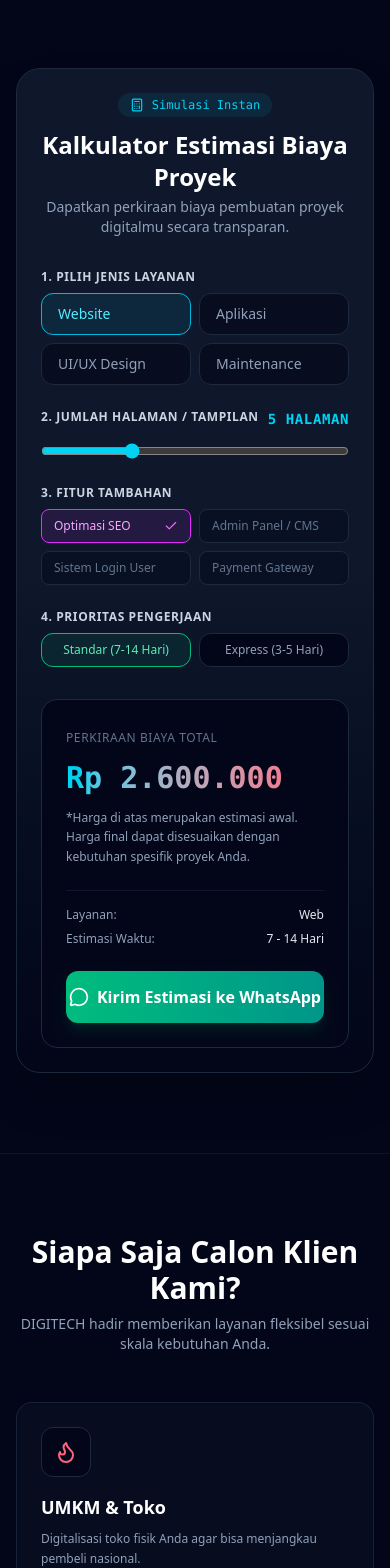
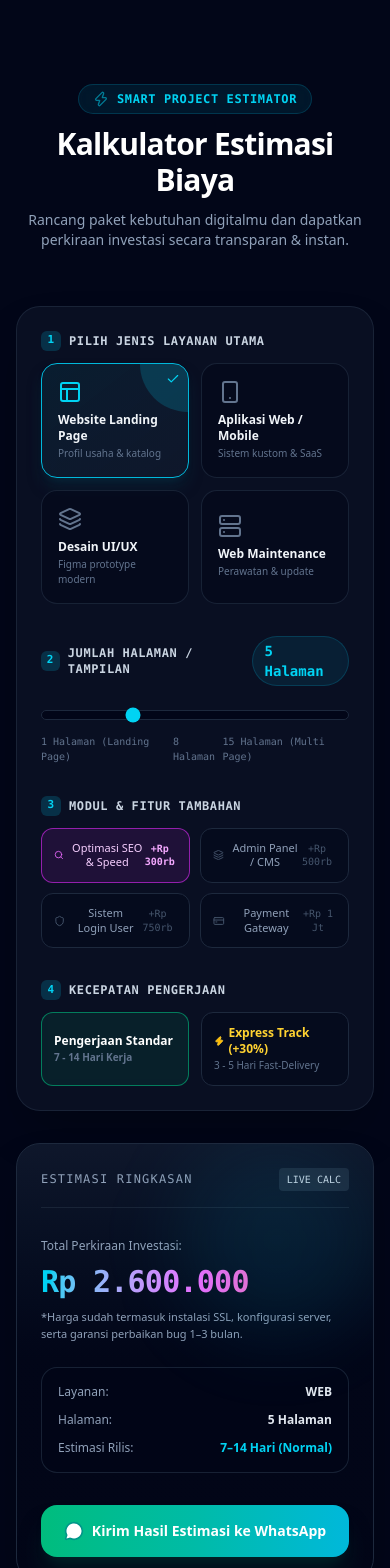
Before and after one commit to reyhansyahkamil34rpl-beep/digitech-web, a Next.js app: page / in a window 390 px wide. Shown: the part 7080-8648 px from the top of the page. Built offline with nearby package versions, Linux system fonts and the light colour scheme.

Commit message:
Upgrade tampilan kalkulator estimasi biaya ke versi modern & futuristik

```diff
--- a/app/page.tsx
+++ b/app/page.tsx
@@ -4,7 +4,8 @@ import React, { useState } from 'react';
 import {
   Code2, Layout, Smartphone, Settings, Sparkles, CheckCircle2,
   ArrowRight, MessageCircle, ChevronRight, Calculator, Check,
-  Star, Award, Laptop, Flame, ShieldCheck, ExternalLink, HelpCircle
+  Star, Award, Laptop, Flame, ShieldCheck, ExternalLink, HelpCircle,
+  Zap, Layers, Shield, CreditCard, Search, Server
 } from 'lucide-react';
 import { servicesData, testimonialsData, targetClientsData } from './data';
 
@@ -12,7 +13,7 @@ export default function Home() {
   const [selectedService, setSelectedService] = useState('all');
   const [activeTestimonial, setActiveTestimonial] = useState(0);
 
-  // State untuk Calculators / Cost Estimator
+  // State untuk Calculators / Cost Estimator Modern
   const [calcService, setCalcService] = useState('web');
   const [calcPages, setCalcPages] = useState(5);
   const [calcUrgency, setCalcUrgency] = useState('normal');
@@ -233,7 +234,7 @@ export default function Home() {
         </div>
       </section>
 
-      {/* 1. SECTION TENTANG KAMI */}
+      {/* SECTION TENTANG KAMI */}
       <section id="about" className="py-20 px-4 sm:px-6 lg:px-8 max-w-7xl mx-auto border-t border-slate-800/40">
         <div className="grid grid-cols-1 lg:grid-cols-2 gap-12 items-center">
           <div>
@@ -281,7 +282,7 @@ export default function Home() {
         </div>
       </section>
 
-      {/* 2. SECTION PORTOFOLIO (PINDAH KE SINI) */}
+      {/* SECTION PORTOFOLIO */}
       <section id="portfolio" className="py-20 px-4 sm:px-6 lg:px-8 max-w-7xl mx-auto border-t border-slate-800/40">
         <div className="text-center mb-16">
           <span className="text-xs font-semibold uppercase tracking-widest text-cyan-400 bg-cyan-500/10 px-3 py-1 rounded-full border border-cyan-500/20">
@@ -366,7 +367,7 @@ export default function Home() {
         </div>
       </section>
 
-      {/* 3. SECTION ALUR PENGERJAAN PROYEK */}
+      {/* SECTION ALUR PENGERJAAN PROYEK */}
       <section id="workflow" className="py-20 px-4 sm:px-6 lg:px-8 max-w-7xl mx-auto border-t border-slate-800/40">
         <div className="text-center mb-16">
           <span className="text-xs font-semibold uppercase tracking-widest text-emerald-400 bg-emerald-500/10 px-3 py-1 rounded-full border border-emerald-500/20">
@@ -399,134 +400,218 @@ export default function Home() {
         </div>
       </section>
 
-      {/* COST ESTIMATOR / CALCULATOR SECTION */}
-      <section id="calculator" className="py-20 px-4 sm:px-6 lg:px-8 max-w-5xl mx-auto border-t border-slate-800/40">
-        <div className="bg-gradient-to-b from-slate-900 via-slate-900 to-slate-950 border border-slate-800 rounded-3xl p-6 sm:p-10 shadow-2xl relative overflow-hidden">
-          <div className="text-center mb-8">
-            <div className="inline-flex items-center gap-2 px-3 py-1 rounded-full bg-cyan-500/10 text-cyan-400 text-xs font-mono mb-3">
-              <Calculator className="w-3.5 h-3.5" />
-              <span>Simulasi Instan</span>
+      {/* ========================================================= */}
+      {/* KALKULATOR ESTIMASI BIAYA MODERN & FUTURISTIK (DESAIN BARU) */}
+      {/* ========================================================= */}
+      <section id="calculator" className="py-24 px-4 sm:px-6 lg:px-8 max-w-6xl mx-auto border-t border-slate-800/40">
+        <div className="text-center mb-14">
+          <div className="inline-flex items-center gap-2 px-3.5 py-1.5 rounded-full bg-cyan-500/10 border border-cyan-500/20 text-cyan-400 text-xs font-mono font-semibold tracking-wider uppercase mb-3 backdrop-blur-md">
+            <Zap className="w-4 h-4 text-cyan-400 animate-pulse" />
+            <span>Smart Project Estimator</span>
           </div>
-            <h2 className="text-2xl sm:text-3xl font-bold text-white">Kalkulator Estimasi Biaya Proyek</h2>
-            <p className="text-slate-400 text-sm mt-1">Dapatkan perkiraan biaya pembuatan proyek digitalmu secara transparan.</p>
+          <h2 className="text-3xl sm:text-5xl font-black text-white tracking-tight">
+            Kalkulator Estimasi Biaya
+          </h2>
+          <p className="text-slate-400 text-sm sm:text-base max-w-xl mx-auto mt-3">
+            Rancang paket kebutuhan digitalmu dan dapatkan perkiraan investasi secara transparan & instan.
+          </p>
         </div>
 
-          <div className="grid grid-cols-1 lg:grid-cols-12 gap-8 items-start">
-            <div className="lg:col-span-7 space-y-6">
+        <div className="grid grid-cols-1 lg:grid-cols-12 gap-8 items-stretch">
+
+          {/* SISI KIRI: INPUT INTERAKTIF */}
+          <div className="lg:col-span-7 bg-slate-900/60 border border-slate-800/80 rounded-3xl p-6 sm:p-8 backdrop-blur-xl space-y-8 shadow-2xl">
+
+            {/* 1. KARTU PILIHAN LAYANAN */}
             <div>
-                <label className="block text-xs font-semibold text-slate-300 uppercase tracking-wider mb-2">1. Pilih Jenis Layanan</label>
-                <div className="grid grid-cols-2 gap-2">
+              <div className="flex items-center gap-2 mb-3 text-slate-300 text-xs font-mono font-bold uppercase tracking-wider">
+                <span className="w-5 h-5 rounded-md bg-cyan-500/20 text-cyan-400 flex items-center justify-center text-[11px]">1</span>
+                <span>Pilih Jenis Layanan Utama</span>
+              </div>
+              <div className="grid grid-cols-2 gap-3">
                 {[
-                    { id: 'web', name: 'Website' },
-                    { id: 'app', name: 'Aplikasi' },
-                    { id: 'uiux', name: 'UI/UX Design' },
-                    { id: 'maintenance', name: 'Maintenance' },
-                  ].map(item => (
+                  { id: 'web', name: 'Website Landing Page', icon: Layout, desc: 'Profil usaha & katalog' },
+                  { id: 'app', name: 'Aplikasi Web / Mobile', icon: Smartphone, desc: 'Sistem kustom & SaaS' },
+                  { id: 'uiux', name: 'Desain UI/UX', icon: Layers, desc: 'Figma prototype modern' },
+                  { id: 'maintenance', name: 'Web Maintenance', icon: Server, desc: 'Perawatan & update' },
+                ].map(item => {
+                  const IconComp = item.icon;
+                  const isSelected = calcService === item.id;
+                  return (
                     <button
                       key={item.id}
                       onClick={() => setCalcService(item.id)}
-                      className={`py-2.5 px-4 rounded-xl text-sm font-medium border text-left transition-all ${calcService === item.id
-                        ? 'border-cyan-500 bg-cyan-500/10 text-cyan-300'
-                        : 'border-slate-800 bg-slate-950/60 text-slate-400 hover:border-slate-700'
+                      className={`p-4 rounded-2xl border text-left transition-all duration-300 relative overflow-hidden group ${
+                        isSelected
+                          ? 'border-cyan-500 bg-gradient-to-br from-cyan-950/40 to-slate-900 text-white shadow-lg shadow-cyan-950/50'
+                          : 'border-slate-800/80 bg-slate-950/50 text-slate-400 hover:border-slate-700 hover:text-slate-200'
                       }`}
                     >
-                      {item.name}
+                      {isSelected && (
+                        <div className="absolute top-0 right-0 w-12 h-12 bg-cyan-500/20 rounded-bl-full pointer-events-none flex items-start justify-end p-2">
+                          <Check className="w-3.5 h-3.5 text-cyan-400" />
+                        </div>
+                      )}
+                      <IconComp className={`w-6 h-6 mb-2 transition-colors ${isSelected ? 'text-cyan-400' : 'text-slate-500 group-hover:text-slate-300'}`} />
+                      <div className="font-bold text-xs sm:text-sm text-slate-100">{item.name}</div>
+                      <div className="text-[10px] text-slate-500 mt-0.5">{item.desc}</div>
                     </button>
-                  ))}
+                  );
+                })}
               </div>
             </div>
 
+            {/* 2. SLIDER SLIDER JUMLAH HALAMAN */}
             <div>
-                <div className="flex justify-between text-xs font-semibold text-slate-300 uppercase tracking-wider mb-2">
-                  <span>2. Jumlah Halaman / Tampilan</span>
-                  <span className="text-cyan-400 font-mono text-sm">{calcPages} Halaman</span>
+              <div className="flex justify-between items-center mb-3">
+                <div className="flex items-center gap-2 text-slate-300 text-xs font-mono font-bold uppercase tracking-wider">
+                  <span className="w-5 h-5 rounded-md bg-cyan-500/20 text-cyan-400 flex items-center justify-center text-[11px]">2</span>
+                  <span>Jumlah Halaman / Tampilan</span>
                 </div>
+                <span className="text-cyan-400 font-mono text-sm font-bold bg-cyan-500/10 px-3 py-1 rounded-full border border-cyan-500/20">
+                  {calcPages} Halaman
+                </span>
+              </div>
+              <div className="relative pt-1">
                 <input
                   type="range"
                   min="1"
                   max="15"
                   value={calcPages}
                   onChange={(e) => setCalcPages(parseInt(e.target.value))}
-                  className="w-full accent-cyan-400 bg-slate-800 h-2 rounded-lg cursor-pointer"
+                  className="w-full h-2.5 bg-slate-950 rounded-lg appearance-none cursor-pointer accent-cyan-400 border border-slate-800"
                 />
-              </div>
-
-              <div>
-                <label className="block text-xs font-semibold text-slate-300 uppercase tracking-wider mb-2">3. Fitur Tambahan</label>
-                <div className="grid grid-cols-2 gap-2">
-                  {[
-                    { key: 'seo', label: 'Optimasi SEO' },
-                    { key: 'cms', label: 'Admin Panel / CMS' },
-                    { key: 'auth', label: 'Sistem Login User' },
-                    { key: 'payment', label: 'Payment Gateway' },
-                  ].map(feat => (
-                    <button
-                      key={feat.key}
-                      onClick={() => setCalcFeatures({ ...calcFeatures, [feat.key]: !calcFeatures[feat.key as keyof typeof calcFeatures] })}
-                      className={`py-2 px-3 rounded-lg text-xs border flex items-center justify-between transition-all ${calcFeatures[feat.key as keyof typeof calcFeatures]
-                        ? 'border-fuchsia-500 bg-fuchsia-500/10 text-fuchsia-300'
-                        : 'border-slate-800 bg-slate-950/40 text-slate-500'
-                        }`}
-                    >
-                      <span>{feat.label}</span>
-                      {calcFeatures[feat.key as keyof typeof calcFeatures] && <Check className="w-3.5 h-3.5 text-fuchsia-400" />}
-                    </button>
-                  ))}
-                </div>
-              </div>
-
-              <div>
-                <label className="block text-xs font-semibold text-slate-300 uppercase tracking-wider mb-2">4. Prioritas Pengerjaan</label>
-                <div className="grid grid-cols-2 gap-2">
-                  <button
-                    onClick={() => setCalcUrgency('normal')}
-                    className={`py-2 px-4 rounded-xl text-xs font-medium border ${calcUrgency === 'normal' ? 'border-emerald-500 bg-emerald-500/10 text-emerald-300' : 'border-slate-800 bg-slate-950 text-slate-400'
-                      }`}
-                  >
-                    Standar (7-14 Hari)
-                  </button>
-                  <button
-                    onClick={() => setCalcUrgency('fast')}
-                    className={`py-2 px-4 rounded-xl text-xs font-medium border ${calcUrgency === 'fast' ? 'border-amber-500 bg-amber-500/10 text-amber-300' : 'border-slate-800 bg-slate-950 text-slate-400'
-                      }`}
-                  >
-                    Express (3-5 Hari)
-                  </button>
+                <div className="flex justify-between text-[10px] text-slate-500 font-mono mt-2">
+                  <span>1 Halaman (Landing Page)</span>
+                  <span>8 Halaman</span>
+                  <span>15 Halaman (Multi Page)</span>
                 </div>
               </div>
             </div>
 
-            <div className="lg:col-span-5 bg-slate-950 border border-slate-800 rounded-2xl p-6 flex flex-col justify-between h-full">
+            {/* 3. CHIPS FITUR TAMBAHAN */}
             <div>
-                <span className="text-xs text-slate-500 uppercase tracking-wider">Perkiraan Biaya Total</span>
-                <div className="text-3xl sm:text-4xl font-extrabold text-transparent bg-clip-text bg-gradient-to-r from-cyan-400 to-rose-400 my-3 font-mono">
+              <div className="flex items-center gap-2 mb-3 text-slate-300 text-xs font-mono font-bold uppercase tracking-wider">
+                <span className="w-5 h-5 rounded-md bg-cyan-500/20 text-cyan-400 flex items-center justify-center text-[11px]">3</span>
+                <span>Modul & Fitur Tambahan</span>
+              </div>
+              <div className="grid grid-cols-2 gap-2.5">
+                {[
+                  { key: 'seo', label: 'Optimasi SEO & Speed', icon: Search, price: '+Rp 300rb' },
+                  { key: 'cms', label: 'Admin Panel / CMS', icon: Layers, price: '+Rp 500rb' },
+                  { key: 'auth', label: 'Sistem Login User', icon: Shield, price: '+Rp 750rb' },
+                  { key: 'payment', label: 'Payment Gateway', icon: CreditCard, price: '+Rp 1 Jt' },
+                ].map(feat => {
+                  const isChecked = calcFeatures[feat.key as keyof typeof calcFeatures];
+                  const IconComp = feat.icon;
+                  return (
+                    <button
+                      key={feat.key}
+                      onClick={() => setCalcFeatures({ ...calcFeatures, [feat.key]: !calcFeatures[feat.key as keyof typeof calcFeatures] })}
+                      className={`p-3 rounded-xl border text-xs flex items-center justify-between transition-all ${
+                        isChecked
+                          ? 'border-fuchsia-500/60 bg-fuchsia-500/10 text-fuchsia-200'
+                          : 'border-slate-800 bg-slate-950/40 text-slate-400 hover:border-slate-700'
+                      }`}
+                    >
+                      <div className="flex items-center gap-2">
+                        <IconComp className={`w-4 h-4 ${isChecked ? 'text-fuchsia-400' : 'text-slate-600'}`} />
+                        <span className="font-medium text-[11px] sm:text-xs">{feat.label}</span>
+                      </div>
+                      <span className={`text-[10px] font-mono ${isChecked ? 'text-fuchsia-300 font-bold' : 'text-slate-600'}`}>
+                        {feat.price}
+                      </span>
+                    </button>
+                  );
+                })}
+              </div>
+            </div>
+
+            {/* 4. PRIORITAS WAKTU */}
+            <div>
+              <div className="flex items-center gap-2 mb-3 text-slate-300 text-xs font-mono font-bold uppercase tracking-wider">
+                <span className="w-5 h-5 rounded-md bg-cyan-500/20 text-cyan-400 flex items-center justify-center text-[11px]">4</span>
+                <span>Kecepatan Pengerjaan</span>
+              </div>
+              <div className="grid grid-cols-2 gap-3">
+                <button
+                  onClick={() => setCalcUrgency('normal')}
+                  className={`p-3 rounded-xl border text-xs text-left transition-all ${
+                    calcUrgency === 'normal'
+                      ? 'border-emerald-500/60 bg-emerald-500/10 text-emerald-300 font-bold'
+                      : 'border-slate-800 bg-slate-950/40 text-slate-400'
+                  }`}
+                >
+                  <div className="text-white text-xs">Pengerjaan Standar</div>
+                  <div className="text-[10px] text-slate-500 mt-0.5">7 - 14 Hari Kerja</div>
+                </button>
+                <button
+                  onClick={() => setCalcUrgency('fast')}
+                  className={`p-3 rounded-xl border text-xs text-left transition-all ${
+                    calcUrgency === 'fast'
+                      ? 'border-amber-500/60 bg-amber-500/10 text-amber-300 font-bold'
+                      : 'border-slate-800 bg-slate-950/40 text-slate-400'
+                  }`}
+                >
+                  <div className="text-amber-300 text-xs font-bold flex items-center gap-1">
+                    <Zap className="w-3 h-3 fill-amber-400" />
+                    Express Track (+30%)
+                  </div>
+                  <div className="text-[10px] text-slate-500 mt-0.5">3 - 5 Hari Fast-Delivery</div>
+                </button>
+              </div>
+            </div>
+
+          </div>
+
+          {/* SISI KANAN: RINGKASAN STICKY CARD & CTA */}
+          <div className="lg:col-span-5 flex flex-col justify-between bg-gradient-to-b from-slate-900 via-slate-950 to-slate-950 border border-slate-800 rounded-3xl p-6 sm:p-8 shadow-2xl relative overflow-hidden">
+            {/* Ambient Background Glow */}
+            <div className="absolute top-0 right-0 w-48 h-48 bg-cyan-500/10 rounded-full blur-2xl pointer-events-none"></div>
+
+            <div>
+              <div className="flex items-center justify-between pb-4 border-b border-slate-800/80 mb-6">
+                <span className="text-xs font-mono text-slate-400 uppercase tracking-widest">Estimasi Ringkasan</span>
+                <span className="text-[10px] bg-slate-800 text-slate-300 px-2 py-1 rounded font-mono">LIVE CALC</span>
+              </div>
+
+              <div className="mb-6">
+                <span className="text-slate-400 text-xs">Total Perkiraan Investasi:</span>
+                <div className="text-3xl sm:text-4xl font-extrabold text-transparent bg-clip-text bg-gradient-to-r from-cyan-400 via-fuchsia-400 to-rose-400 my-2 font-mono tracking-tight">
                   {formatIDR(calculatePrice())}
                 </div>
-                <p className="text-xs text-slate-400 leading-relaxed mb-6">
-                  *Harga di atas merupakan estimasi awal. Harga final dapat disesuaikan dengan kebutuhan spesifik proyek Anda.
+                <p className="text-[11px] text-slate-400 leading-relaxed">
+                  *Harga sudah termasuk instalasi SSL, konfigurasi server, serta garansi perbaikan bug 1–3 bulan.
                 </p>
+              </div>
 
-                <div className="space-y-2 border-t border-slate-900 pt-4 mb-6 text-xs text-slate-400">
-                  <div className="flex justify-between">
-                    <span>Layanan:</span>
-                    <span className="text-slate-200 capitalize font-medium">{calcService}</span>
+              {/* Detail Rincian Ringkas */}
+              <div className="space-y-3 bg-slate-950/70 p-4 rounded-2xl border border-slate-800/80 text-xs mb-8">
+                <div className="flex justify-between items-center">
+                  <span className="text-slate-400">Layanan:</span>
+                  <span className="text-slate-200 font-semibold uppercase">{calcService}</span>
                 </div>
-                  <div className="flex justify-between">
-                    <span>Estimasi Waktu:</span>
-                    <span className="text-slate-200 font-medium">{calcUrgency === 'fast' ? '3 - 5 Hari' : '7 - 14 Hari'}</span>
+                <div className="flex justify-between items-center">
+                  <span className="text-slate-400">Halaman:</span>
+                  <span className="text-slate-200 font-semibold">{calcPages} Halaman</span>
+                </div>
+                <div className="flex justify-between items-center">
+                  <span className="text-slate-400">Estimasi Rilis:</span>
+                  <span className="text-cyan-400 font-semibold">{calcUrgency === 'fast' ? '3–5 Hari (Express)' : '7–14 Hari (Normal)'}</span>
                 </div>
               </div>
             </div>
 
+            {/* Tombol Kirim WhatsApp */}
             <button
               onClick={sendToWA}
-                className="w-full bg-gradient-to-r from-emerald-500 to-teal-600 hover:from-emerald-400 hover:to-teal-500 text-white font-bold py-3.5 rounded-xl shadow-lg shadow-emerald-900/30 transition-all flex items-center justify-center gap-2"
+              className="w-full bg-gradient-to-r from-emerald-500 via-teal-500 to-cyan-500 hover:from-emerald-400 hover:to-cyan-400 text-white font-bold py-4 rounded-2xl shadow-xl shadow-teal-950/50 transition-all hover:scale-[1.02] active:scale-[0.98] flex items-center justify-center gap-2 text-sm"
             >
-                <MessageCircle className="w-5 h-5" />
-                <span>Kirim Estimasi ke WhatsApp</span>
+              <MessageCircle className="w-5 h-5 fill-white text-teal-600" />
+              <span>Kirim Hasil Estimasi ke WhatsApp</span>
             </button>
           </div>
-          </div>
+
         </div>
       </section>
 
@@ -550,7 +635,7 @@ export default function Home() {
         </div>
       </section>
 
-      {/* 4. SECTION FAQ */}
+      {/* SECTION FAQ */}
       <section id="faq" className="py-20 px-4 sm:px-6 lg:px-8 max-w-4xl mx-auto border-t border-slate-800/40">
         <div className="text-center mb-14">
           <span className="text-xs font-semibold uppercase tracking-widest text-rose-400 bg-rose-500/10 px-3 py-1 rounded-full border border-rose-500/20 inline-flex items-center gap-1.5">
@@ -670,7 +755,7 @@ export default function Home() {
             </p>
           </div>
 
-          {/* Quick Links Navigasi (HANYA MUNCUL DI HP, SEMBUNYI DI DESKTOP) */}
+          {/* Quick Links Navigasi */}
           <div className="flex md:hidden items-center gap-4 text-slate-300 font-medium text-[11px] my-2 flex-wrap justify-center">
             <a href="#hero" className="hover:text-blue-400 transition-colors">Beranda</a>
             <a href="#services" className="hover:text-blue-400 transition-colors">Layanan</a>
```
Lines whose indentation alone changed are shown as unchanged.
